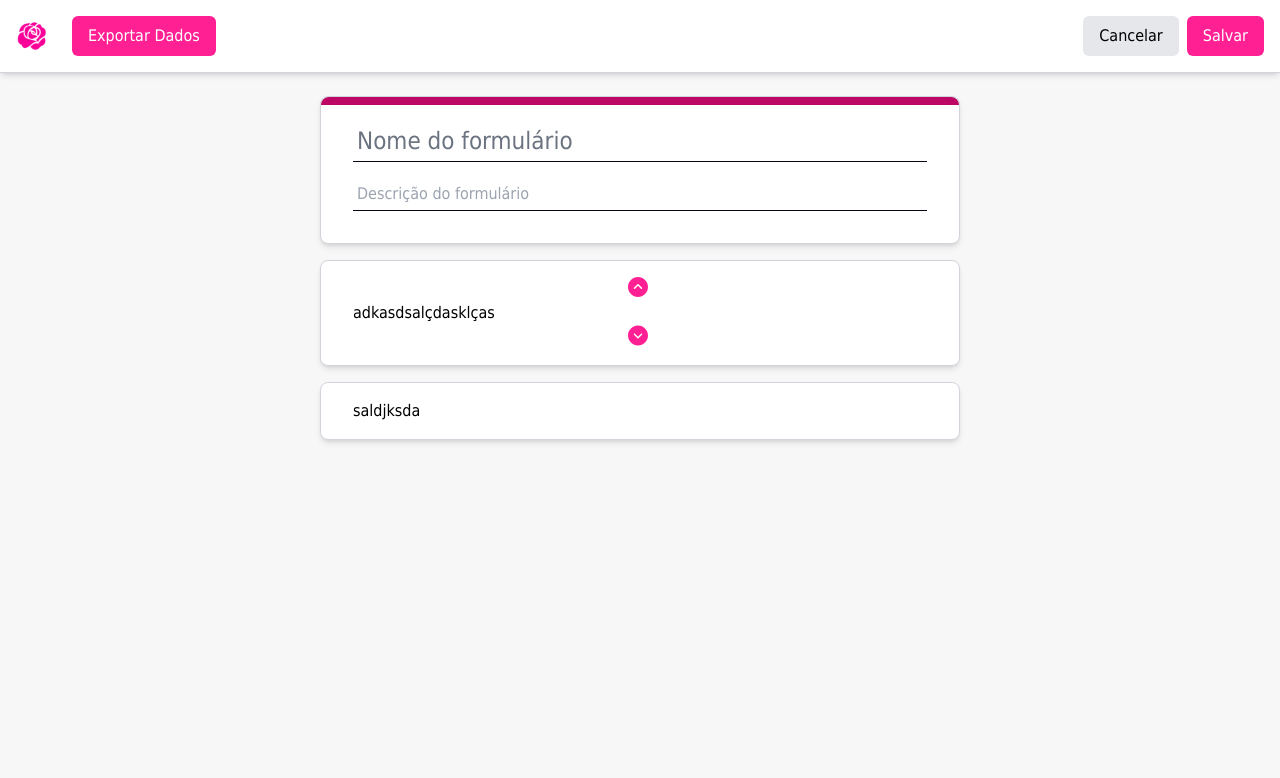
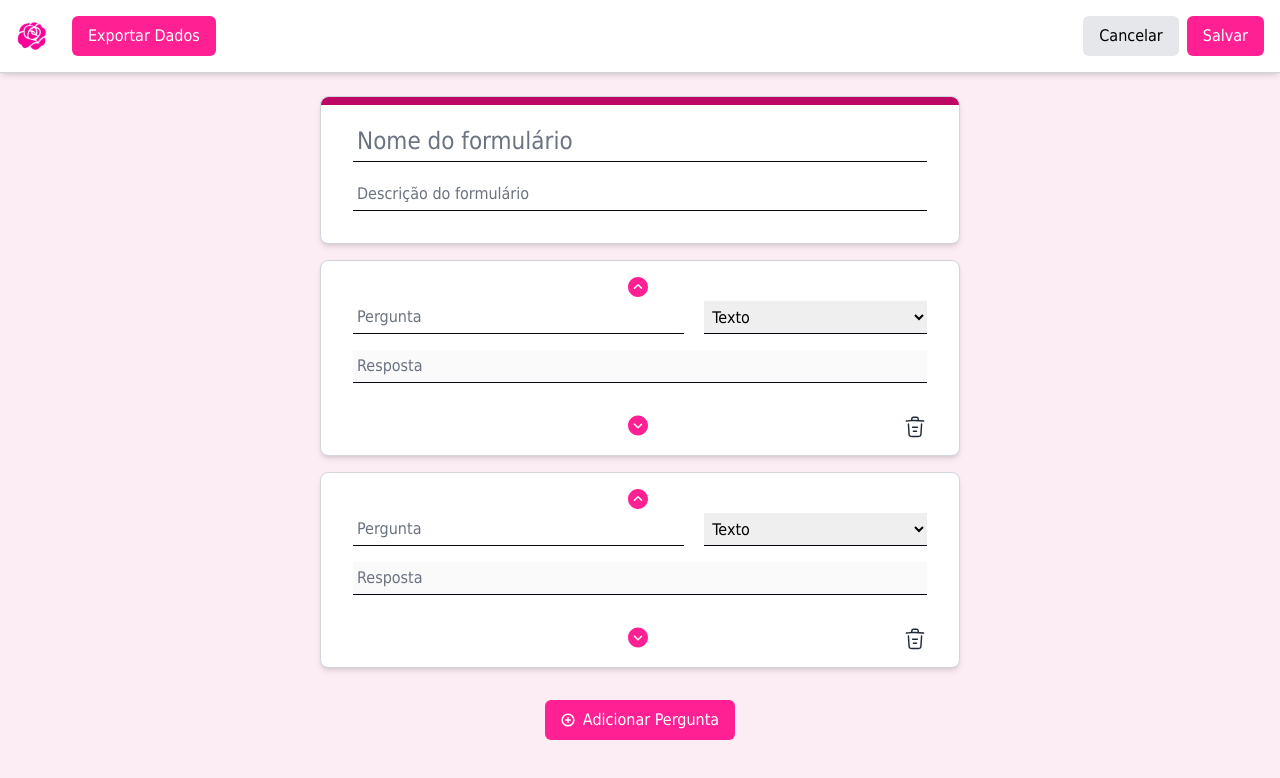
Before and after one commit to 1kow1/red_fem_front_end, a React (Vite) app: page /editform in a window 1280 px wide. Shown: the top 778 px of the page. Built offline with nearby package versions, Linux system fonts and the light colour scheme.

Commit message:
Design perguntas e respostas

```diff
--- /dev/null
+++ b/src/components/Answer.jsx
@@ -0,0 +1,60 @@
+import Input from "./Input"
+import { ButtonPrimary } from "./Button"
+
+export function AnswerTexto({ className }) {
+  return <>
+    <Input
+      type="text"
+      className={`placeholder:text-gray-400 border-b-gray-400 ${className}`}
+      placeholder="Resposta"
+      disabled
+    />
+  </>
+}
+
+export function AnswerSimNao({ className }) {
+  return <>
+    <div className={`flex flex-row gap-4 mb-2 ${className}`}>
+      <ButtonPrimary disabled className="w-full justify-center">Sim</ButtonPrimary>
+      <ButtonPrimary disabled className="w-full justify-center">Não</ButtonPrimary>
+    </div>
+  </>
+}
+
+export function AnswerMultipla({ className, name }) {
+  return <>
+    <div className={`flex flex-col gap-2 ${className}`}>
+      <div className="mb-2 pl-4">
+        <div className="flex flex-row gap-2 items-center">
+          <div><Input type="checkbox" name={name} disabled /></div>
+          <Input type="text" placeholder="Opção 1" />
+        </div>
+
+        <div className="flex flex-row gap-2 items-center">
+          <div><Input type="checkbox" name={name} disabled /></div>
+          <Input type="text" placeholder="Opção 2" />
+        </div>
+      </div>
+      <ButtonPrimary className="justify-center w-fit mx-auto mb-4">Adicionar Opção</ButtonPrimary>
+    </div>
+  </>
+}
+
+export function AnswerUnica({ className, name }) {
+  return <>
+    <div className={`flex flex-col gap-2 ${className}`}>
+      <div className="mb-2 pl-4">
+        <div className="flex flex-row gap-2 items-center">
+          <div><Input type="radio" name={name} disabled /></div>
+          <Input type="text" placeholder="Opção 1" />
+        </div>
+
+        <div className="flex flex-row gap-2 items-center">
+          <div><Input type="radio" name={name} disabled /></div>
+          <Input type="text" placeholder="Opção 2" />
+        </div>
+      </div>
+      <ButtonPrimary className="justify-center w-fit mx-auto mb-4">Adicionar Opção</ButtonPrimary>
+    </div>
+  </>
+}
--- a/src/components/Button.jsx
+++ b/src/components/Button.jsx
@@ -5,6 +5,7 @@ export function ButtonPrimary({children, className, ...props}){
     className={`px-4 py-2 h-fit rounded-md bg-redfemActionPink text-white
         hover:bg-redfemPink active:bg-redfemDarkPink whitespace-nowrap
         flex gap-2 items-center
+        disabled:bg-redfemLightGray
         ${className || ""}`}
     >
       {children}
@@ -19,6 +20,7 @@ export function ButtonPrimaryDropdown({children, className, ...props}){
     className={`px-4 py-2 h-fit rounded-md bg-redfemActionPink text-white
         hover:bg-redfemPink active:bg-redfemDarkPink whitespace-nowrap
         flex gap-2 items-center
+        disabled:bg-redfemLightGray
         ${className || ""}`}
     >
       {children}
@@ -26,14 +28,11 @@ export function ButtonPrimaryDropdown({children, className, ...props}){
   </>
 }
 
-export function ButtonPrimaryIcon({children, className, ...props}){
+export function IconButton({children, className, ...props}){
   return <>
     <button
     {...props}
-    className={`px-4 py-2 h-fit rounded-md bg-redfemActionPink text-white
-        hover:bg-redfemPink active:bg-redfemDarkPink whitespace-nowrap
-        flex gap-2 items-center
-        ${className || ""}`}
+    className={`${className || ""}`}
     >
       {children}
     </button>
@@ -45,7 +44,8 @@ export function ButtonSecondary({children, className,...props}){
     <button
     {...props}
     className={`px-4 py-2 h-fit rounded-md bg-gray-200 hover:bg-gray-300
-        ${className || ""}`}
+      disabled:bg-redfemLightGray disabled:text-white
+      ${className || ""}`}
     >
       {children}
     </button>
--- a/src/components/Icons.jsx
+++ b/src/components/Icons.jsx
@@ -128,9 +128,16 @@ export function FilterIcon() {
   </>
 }
 
-export function AddIcon() {
+export function AddIcon({ className }) {
   return <>
-    <svg width="14" height="14" viewBox="0 0 14 14" fill="none" xmlns="http://www.w3.org/2000/svg">
+    <svg
+      width="14"
+      height="14"
+      viewBox="0 0 14 14"
+      fill="none"
+      xmlns="http://www.w3.org/2000/svg"
+      className={className}
+    >
       <mask id="mask0_391_1119" style={{ "mask-type": "luminance" }} maskUnits="userSpaceOnUse" x="0" y="0" width="14" height="14">
         <path d="M14 0H0V14H14V0Z" fill="white" />
       </mask>
@@ -181,11 +188,11 @@ export function DeleteIcon({ size = 24, className = "", ...props }) {
         <path d="M24 0.333496H0V24.3335H24V0.333496Z" fill="white" />
       </mask>
       <g mask="url(#mask0_155_1165)">
-        <path d="M20.9999 7.06396C20.9799 7.06396 20.9499 7.06396 20.9199 7.06396C15.6299 6.53396 10.3499 6.33396 5.11992 6.86396L3.07992 7.06396C2.65992 7.10396 2.28992 6.80396 2.24992 6.38396C2.20992 5.96396 2.50992 5.60396 2.91992 5.56396L4.95992 5.36396C10.2799 4.82396 15.6699 5.03396 21.0699 5.56396C21.4799 5.60396 21.7799 5.97396 21.7399 6.38396C21.7099 6.77396 21.3799 7.06396 20.9999 7.06396Z" fill="black" />
-        <path d="M8.50001 6.0535C8.46001 6.0535 8.42001 6.0535 8.37001 6.0435C7.97001 5.9735 7.69001 5.5835 7.76001 5.1835L7.98001 3.8735C8.14001 2.9135 8.36001 1.5835 10.69 1.5835H13.31C15.65 1.5835 15.87 2.9635 16.02 3.8835L16.24 5.1835C16.31 5.5935 16.03 5.9835 15.63 6.0435C15.22 6.1135 14.83 5.8335 14.77 5.4335L14.55 4.1335C14.41 3.2635 14.38 3.0935 13.32 3.0935H10.7C9.64001 3.0935 9.62001 3.2335 9.47001 4.1235L9.24001 5.4235C9.18001 5.7935 8.86001 6.0535 8.50001 6.0535Z" fill="black" />
-        <path d="M15.2099 23.0831H8.7899C5.2999 23.0831 5.1599 21.1531 5.0499 19.5931L4.3999 9.52308C4.3699 9.11308 4.6899 8.75308 5.0999 8.72308C5.5199 8.70308 5.8699 9.01308 5.8999 9.42308L6.5499 19.4931C6.6599 21.0131 6.6999 21.5831 8.7899 21.5831H15.2099C17.3099 21.5831 17.3499 21.0131 17.4499 19.4931L18.0999 9.42308C18.1299 9.01308 18.4899 8.70308 18.8999 8.72308C19.3099 8.75308 19.6299 9.10308 19.5999 9.52308L18.9499 19.5931C18.8399 21.1531 18.6999 23.0831 15.2099 23.0831Z" fill="black" />
-        <path d="M13.6601 17.5835H10.3301C9.92008 17.5835 9.58008 17.2435 9.58008 16.8335C9.58008 16.4235 9.92008 16.0835 10.3301 16.0835H13.6601C14.0701 16.0835 14.4101 16.4235 14.4101 16.8335C14.4101 17.2435 14.0701 17.5835 13.6601 17.5835Z" fill="black" />
-        <path d="M14.5 13.5835H9.5C9.09 13.5835 8.75 13.2435 8.75 12.8335C8.75 12.4235 9.09 12.0835 9.5 12.0835H14.5C14.91 12.0835 15.25 12.4235 15.25 12.8335C15.25 13.2435 14.91 13.5835 14.5 13.5835Z" fill="black" />
+        <path d="M20.9999 7.06396C20.9799 7.06396 20.9499 7.06396 20.9199 7.06396C15.6299 6.53396 10.3499 6.33396 5.11992 6.86396L3.07992 7.06396C2.65992 7.10396 2.28992 6.80396 2.24992 6.38396C2.20992 5.96396 2.50992 5.60396 2.91992 5.56396L4.95992 5.36396C10.2799 4.82396 15.6699 5.03396 21.0699 5.56396C21.4799 5.60396 21.7799 5.97396 21.7399 6.38396C21.7099 6.77396 21.3799 7.06396 20.9999 7.06396Z" fill="currentColor" />
+        <path d="M8.50001 6.0535C8.46001 6.0535 8.42001 6.0535 8.37001 6.0435C7.97001 5.9735 7.69001 5.5835 7.76001 5.1835L7.98001 3.8735C8.14001 2.9135 8.36001 1.5835 10.69 1.5835H13.31C15.65 1.5835 15.87 2.9635 16.02 3.8835L16.24 5.1835C16.31 5.5935 16.03 5.9835 15.63 6.0435C15.22 6.1135 14.83 5.8335 14.77 5.4335L14.55 4.1335C14.41 3.2635 14.38 3.0935 13.32 3.0935H10.7C9.64001 3.0935 9.62001 3.2335 9.47001 4.1235L9.24001 5.4235C9.18001 5.7935 8.86001 6.0535 8.50001 6.0535Z" fill="currentColor" />
+        <path d="M15.2099 23.0831H8.7899C5.2999 23.0831 5.1599 21.1531 5.0499 19.5931L4.3999 9.52308C4.3699 9.11308 4.6899 8.75308 5.0999 8.72308C5.5199 8.70308 5.8699 9.01308 5.8999 9.42308L6.5499 19.4931C6.6599 21.0131 6.6999 21.5831 8.7899 21.5831H15.2099C17.3099 21.5831 17.3499 21.0131 17.4499 19.4931L18.0999 9.42308C18.1299 9.01308 18.4899 8.70308 18.8999 8.72308C19.3099 8.75308 19.6299 9.10308 19.5999 9.52308L18.9499 19.5931C18.8399 21.1531 18.6999 23.0831 15.2099 23.0831Z" fill="currentColor" />
+        <path d="M13.6601 17.5835H10.3301C9.92008 17.5835 9.58008 17.2435 9.58008 16.8335C9.58008 16.4235 9.92008 16.0835 10.3301 16.0835H13.6601C14.0701 16.0835 14.4101 16.4235 14.4101 16.8335C14.4101 17.2435 14.0701 17.5835 13.6601 17.5835Z" fill="currentColor" />
+        <path d="M14.5 13.5835H9.5C9.09 13.5835 8.75 13.2435 8.75 12.8335C8.75 12.4235 9.09 12.0835 9.5 12.0835H14.5C14.91 12.0835 15.25 12.4235 15.25 12.8335C15.25 13.2435 14.91 13.5835 14.5 13.5835Z" fill="currentColor" />
       </g>
     </svg>
   );
@@ -202,9 +209,9 @@ export function MoveUpIcon({ size = 24, className, ...props }) {
       className={className}
       {...props}
     >
-      <path d="M10 0C4.49 0 0 4.49 0 10C0 15.51 4.49 20 10 20C15.51 20 20 15.51 20 10C20 4.49 15.51 0 10 0ZM14.06 11.79C13.91 11.94 13.72 12.01 13.53 12.01C13.34 12.01 13.15 11.94 13 11.79L10 8.79L7 11.79C6.71 12.08 6.23 12.08 5.94 11.79C5.65 11.5 5.65 11.02 5.94 10.73L9.47 7.2C9.76 6.91 10.24 6.91 10.53 7.2L14.06 10.73C14.35 11.03 14.35 11.5 14.06 11.79Z" fill="#FF2194" />
+      <path d="M10 0C4.49 0 0 4.49 0 10C0 15.51 4.49 20 10 20C15.51 20 20 15.51 20 10C20 4.49 15.51 0 10 0ZM14.06 11.79C13.91 11.94 13.72 12.01 13.53 12.01C13.34 12.01 13.15 11.94 13 11.79L10 8.79L7 11.79C6.71 12.08 6.23 12.08 5.94 11.79C5.65 11.5 5.65 11.02 5.94 10.73L9.47 7.2C9.76 6.91 10.24 6.91 10.53 7.2L14.06 10.73C14.35 11.03 14.35 11.5 14.06 11.79Z"
+      fill="currentColor"/>
     </svg>
-
   );
 }
 
@@ -219,7 +226,8 @@ export function MoveDownIcon({ size = 24, className, ...props }) {
       className={className}
       {...props}
     >
-      <path d="M10 20.5C4.49 20.5 0 16.01 0 10.5C0 4.99 4.49 0.5 10 0.5C15.51 0.5 20 4.99 20 10.5C20 16.01 15.51 20.5 10 20.5ZM14.06 8.71C13.91 8.56 13.72 8.49 13.53 8.49C13.34 8.49 13.15 8.56 13 8.71L10 11.71L7 8.71C6.71 8.42 6.23 8.42 5.94 8.71C5.65 9 5.65 9.48 5.94 9.77L9.47 13.3C9.76 13.59 10.24 13.59 10.53 13.3L14.06 9.77C14.35 9.47 14.35 9 14.06 8.71Z" fill="#FF2194" />
+      <path d="M10 20.5C4.49 20.5 0 16.01 0 10.5C0 4.99 4.49 0.5 10 0.5C15.51 0.5 20 4.99 20 10.5C20 16.01 15.51 20.5 10 20.5ZM14.06 8.71C13.91 8.56 13.72 8.49 13.53 8.49C13.34 8.49 13.15 8.56 13 8.71L10 11.71L7 8.71C6.71 8.42 6.23 8.42 5.94 8.71C5.65 9 5.65 9.48 5.94 9.77L9.47 13.3C9.76 13.59 10.24 13.59 10.53 13.3L14.06 9.77C14.35 9.47 14.35 9 14.06 8.71Z"
+      fill="currentColor" />
     </svg>
 
 
--- /dev/null
+++ b/src/components/Input.jsx
@@ -0,0 +1,10 @@
+export default function Input({ type, placeholder, className, ...props }) {
+  return (
+    <input
+      type={type}
+      className={`border-b border-b-gray-950 placeholder:text-gray-500 p-1 w-full mb-4 outline-none ${className}`}
+      placeholder={placeholder}
+      {...props}
+    />
+  );
+}
--- a/src/pages/EditForm.jsx
+++ b/src/pages/EditForm.jsx
@@ -1,6 +1,9 @@
-import { ButtonPrimary, ButtonPrimaryDropdown, ButtonPrimaryIcon, ButtonSecondary } from "../components/Button";
+import { ButtonPrimary, ButtonPrimaryDropdown, IconButton, ButtonSecondary } from "../components/Button";
 import rosaLogo from '../assets/logos/rosa-rfcc.png';
-import { MoveUpIcon, MoveDownIcon } from "../components/Icons";
+import { MoveUpIcon, MoveDownIcon, AddIcon, DeleteIcon } from "../components/Icons";
+import Input from "../components/Input";
+import { useState } from "react";
+import { AnswerTexto, AnswerSimNao, AnswerMultipla, AnswerUnica } from "../components/Answer";
 
 function Headbar() {
   return <>
@@ -8,10 +11,10 @@ function Headbar() {
       shadow-md fixed bg-white w-full"
     >
       <div className="flex flex-row gap-2">
-        <img src={rosaLogo} alt="" className="h-8 mr-4 self-center"/>
+        <img src={rosaLogo} alt="" className="h-8 mr-4 self-center" />
         <ButtonPrimaryDropdown>Exportar Dados</ButtonPrimaryDropdown>
-        {/* <ButtonPrimaryIcon>Desfazer</ButtonPrimaryIcon>
-        <ButtonPrimaryIcon>Refazer</ButtonPrimaryIcon> */}
+        {/* <IconButton>Desfazer</IconButton>
+        <IconButton>Refazer</IconButton> */}
       </div>
       <div className="flex flex-row gap-2">
         <ButtonSecondary>Cancelar</ButtonSecondary>
@@ -21,7 +24,7 @@ function Headbar() {
   </>
 }
 
-function Card({children, className}){
+function Card({ children, className }) {
   return <>
     <div className={`border bg-white border-gray-300 rounded-lg shadow-md ${className}`}>
       {children}
@@ -29,36 +32,80 @@ function Card({children, className}){
   </>
 }
 
-// Here the user will create a new form, just like Google Forms
+function Question({ className }) {
+  const [questionType, setQuestionType] = useState("texto");
+  return <>
+    <Card className={`py-4 px-8 flex flex-col items-center ${className}`}>
+      <IconButton>
+        <MoveUpIcon className="text-redfemActionPink hover:text-redfemDarkPink" />
+      </IconButton>
+
+      <div className="w-full mb-4">
+        <div className="flex flex-row gap-5">
+          <Input type="text" placeholder="Pergunta" />
+          <select
+            className="
+              p-1 w-96 mb-4
+              border-b border-b-gray-950
+              focus:border-b-redfemActionPink focus:border-b-2
+              outline-none cursor-pointer custom-select"
+            value={questionType}
+            onChange={(e) => setQuestionType(e.target.value)}
+          >
+            <option value="texto">Texto</option>
+            <option value="sim_nao">Sim ou Não</option>
+            <option value="multipla_escolha">Múltipla Escolha</option>
+            <option value="selecao_unica">Seleção Única</option>
+          </select>
+        </div>
+
+        {questionType === "texto" && <AnswerTexto />}
+        {questionType === "sim_nao" && <AnswerSimNao />}
+        {questionType === "multipla_escolha" && <AnswerMultipla name="multipla" />}
+        {questionType === "selecao_unica" && <AnswerUnica name="unica" />}
+      </div>
+
+      <div className="w-full h-0 flex justify-end">
+        <IconButton>
+          <DeleteIcon className="hover:text-redfemActionPink text-gray-800" />
+        </IconButton>
+      </div>
+
+      <IconButton>
+        <MoveDownIcon className="text-redfemActionPink hover:text-redfemDarkPink" />
+      </IconButton>
+    </Card>
+  </>
+}
+
 export default function EditForm() {
   return (
     <div>
       <Headbar className="min-h-screen" />
-      <div className="pt-24 pb-4 px-80 bg-redfemDarkWhite min-h-screen">
+      <div className="pt-24 pb-4 px-80 bg-redfemVariantPink bg-opacity-10 min-h-screen">
         <div className="flex flex-col gap-4">
           <Card>
             <div className="bg-redfemDarkPink w-full h-2 rounded-t-lg"></div>
             <div className="py-4 px-8">
-              <input
+              <Input
                 type="text"
-                className="border-b border-b-gray-950 text-2xl
-                placeholder:text-gray-500 p-1 w-full mb-4 outline-none"
+                className="text-2xl"
                 placeholder="Nome do formulário"
               />
-              <input
+              <Input
                 type="text"
-                className="border-b border-b-gray-950
-                placeholder:text-gray-400 p-1 w-full mb-4 outline-none"
                 placeholder="Descrição do formulário"
               />
             </div>
           </Card>
-          <Card className="py-4 px-8 flex flex-col items-center">
-            <MoveUpIcon />
-            <div className="w-full">adkasdsalçdasklças</div>
-            <MoveDownIcon />
-          </Card>
-          <Card className="py-4 px-8">saldjksda</Card>
+
+          <Question>sasfds</Question>
+          <Question>dsadas</Question>
+
+          <ButtonPrimary className={"justify-center w-fit m-auto mt-4"}>
+            <AddIcon />
+            Adicionar Pergunta
+          </ButtonPrimary>
         </div>
       </div>
     </div>
```
